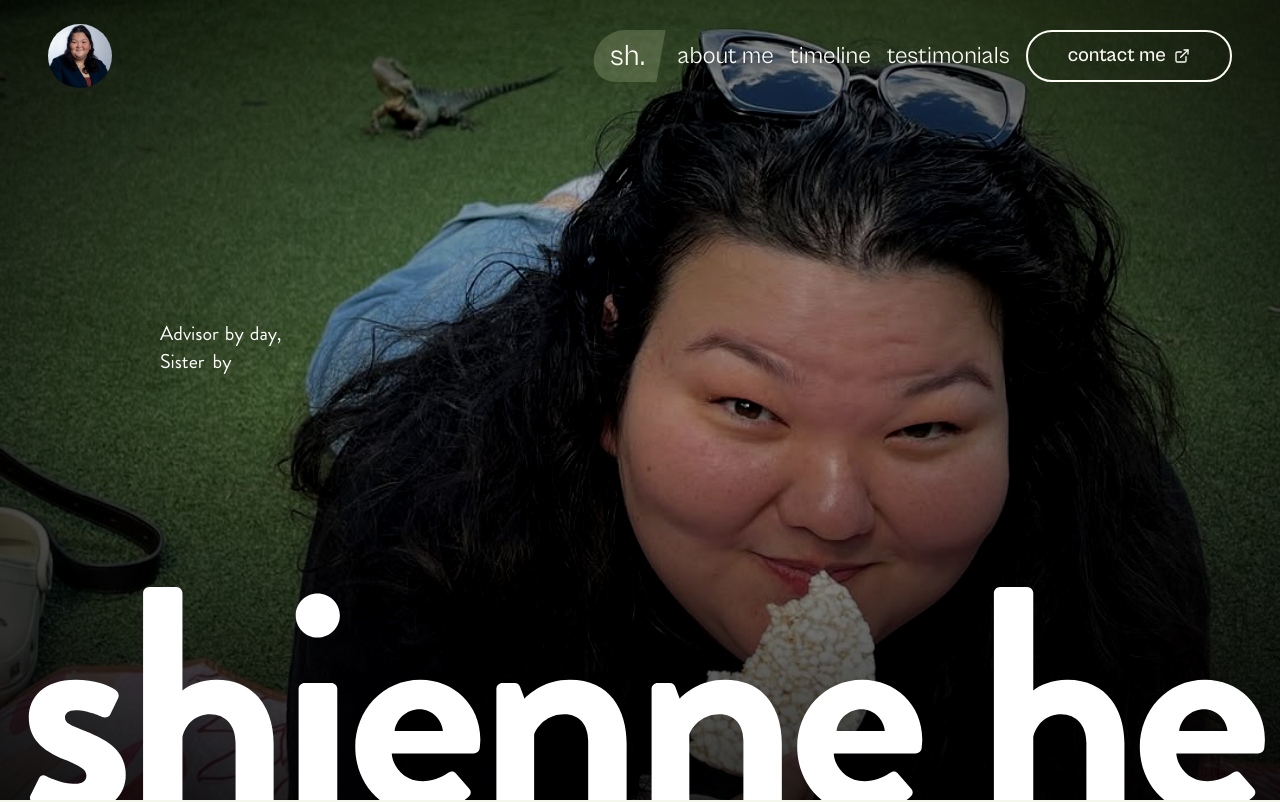
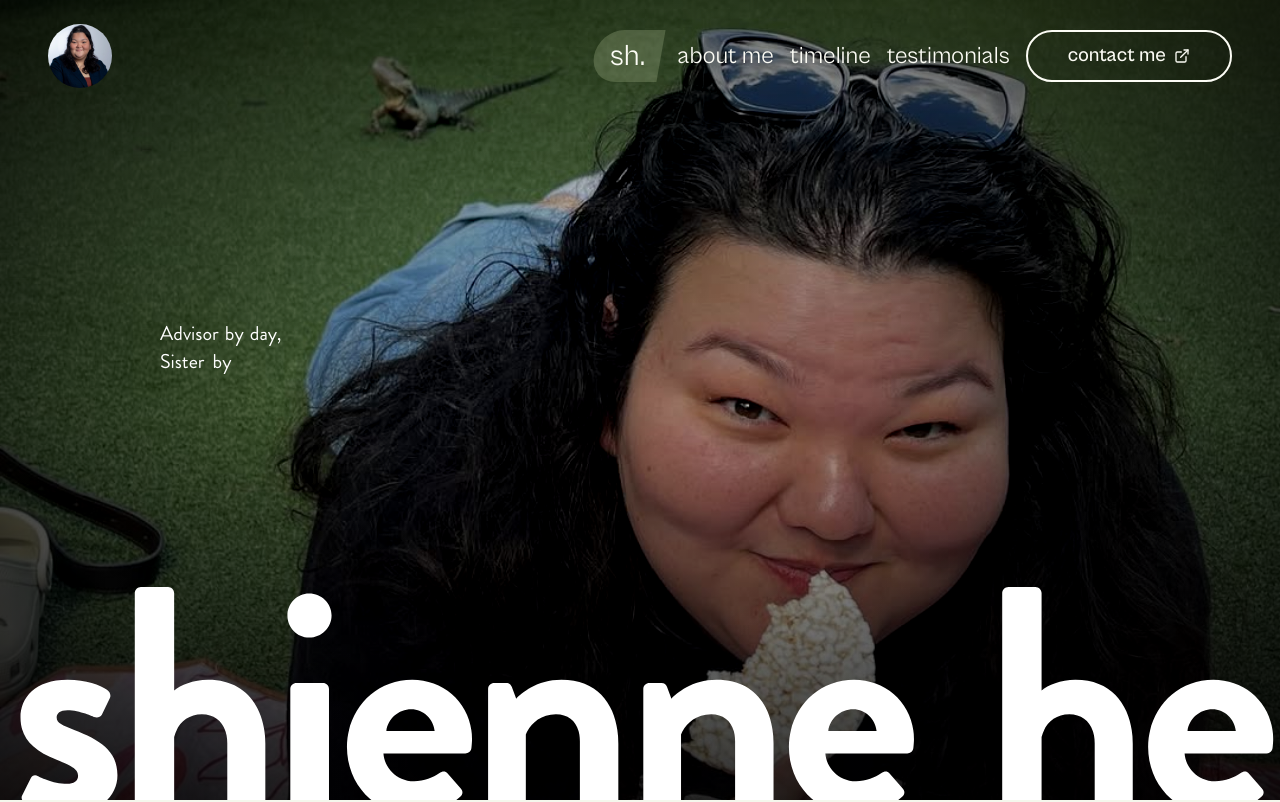
Before and after one commit to freshc0w/shienne-he, a React (Vite) app: page / in a window 1280 px wide. Shown: the top 802 px of the page. Built offline with nearby package versions, Linux system fonts and the light colour scheme.

Commit message:
Update styling of hero including scaling

```diff
--- a/src/components/hero/hero-section.tsx
+++ b/src/components/hero/hero-section.tsx
@@ -23,6 +23,19 @@ const wordVariants = {
 export const HeroSection = () => {
   const [selectedImage, setSelectedImage] = React.useState(DEFAULT_IMAGE);
   const [showCustomCursor, setShowCustomCursor] = React.useState(false);
+  const [scrollScale, setScrollScale] = React.useState(1);
+
+  React.useEffect(() => {
+    const handleScroll = () => {
+      const scrollY = window.scrollY;
+      const maxScroll = 800;
+      const scale = Math.min(1.15, 1 + (scrollY / maxScroll) * 0.15);
+      setScrollScale(scale);
+    };
+
+    window.addEventListener("scroll", handleScroll);
+    return () => window.removeEventListener("scroll", handleScroll);
+  }, []);
 
   return (
     <section className="w-[100vw] md:h-[100svh] h-[350px] relative overflow-hidden">
@@ -101,7 +114,14 @@ export const HeroSection = () => {
         onMouseLeave={() => setShowCustomCursor(false)}
       >
         <div className="absolute top-0 left-0 w-full h-full text-white">
-          <div className="absolute bottom-0 left-0 transform-none w-full">
+          {/* SCALE HERE */}
+          <div
+            className="absolute bottom-0 left-0 w-full"
+            style={{
+              transform: `scale(${scrollScale}) translateZ(0px)`,
+              transformOrigin: "center bottom",
+            }}
+          >
             <div className="intro-title font-brandon font-bold w-full flex justify-center">
               <Letter
                 letter="s"
--- a/src/components/hero/letter.tsx
+++ b/src/components/hero/letter.tsx
@@ -27,7 +27,7 @@ export const Letter = ({
       }}
       className={cn(
         "transition-all duration-500 inline-block",
-        hidden ? "text-[10vw]" : "",
+        hidden ? "text-[12.5vw]" : "",
         "hover:[-webkit-text-stroke:8px_white] hover:[text-stroke:8px_white] hover:[-webkit-text-fill-color:transparent] hover:[text-fill-color:transparent]",
       )}
     >
```
